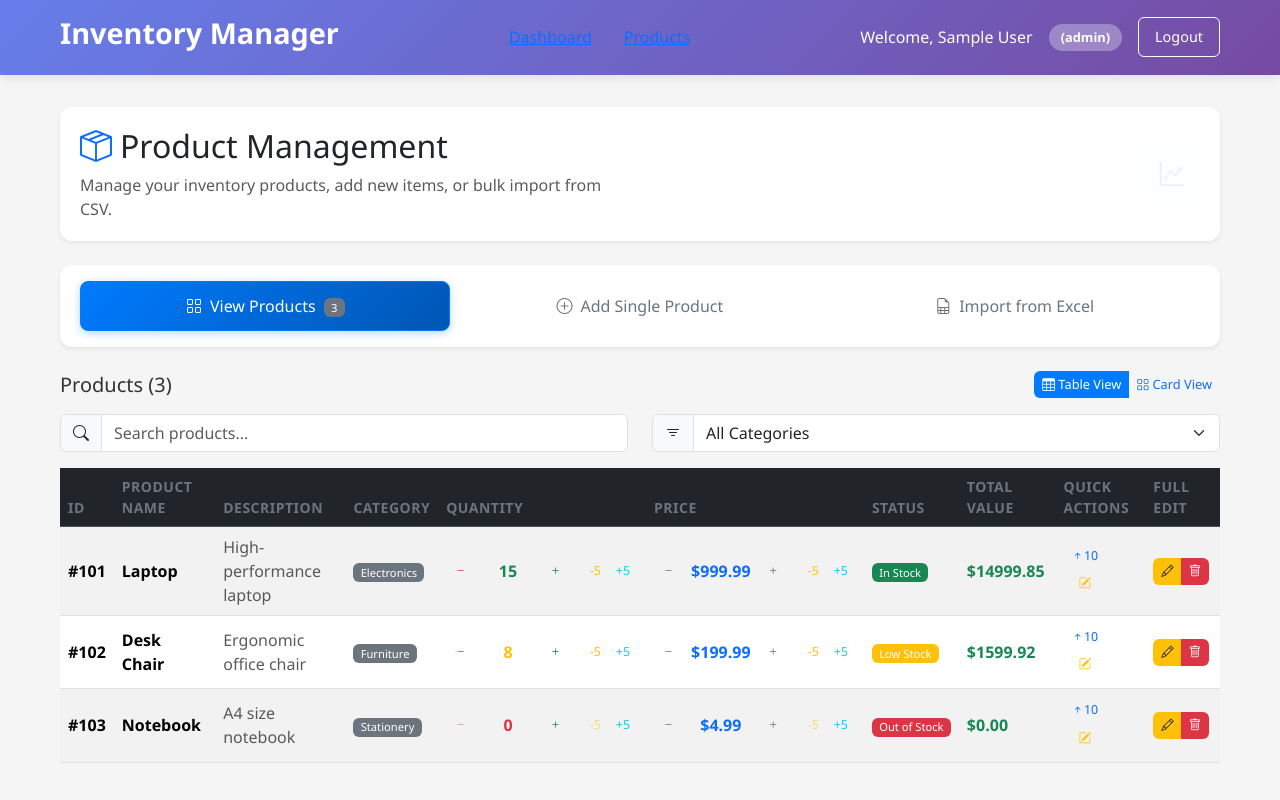
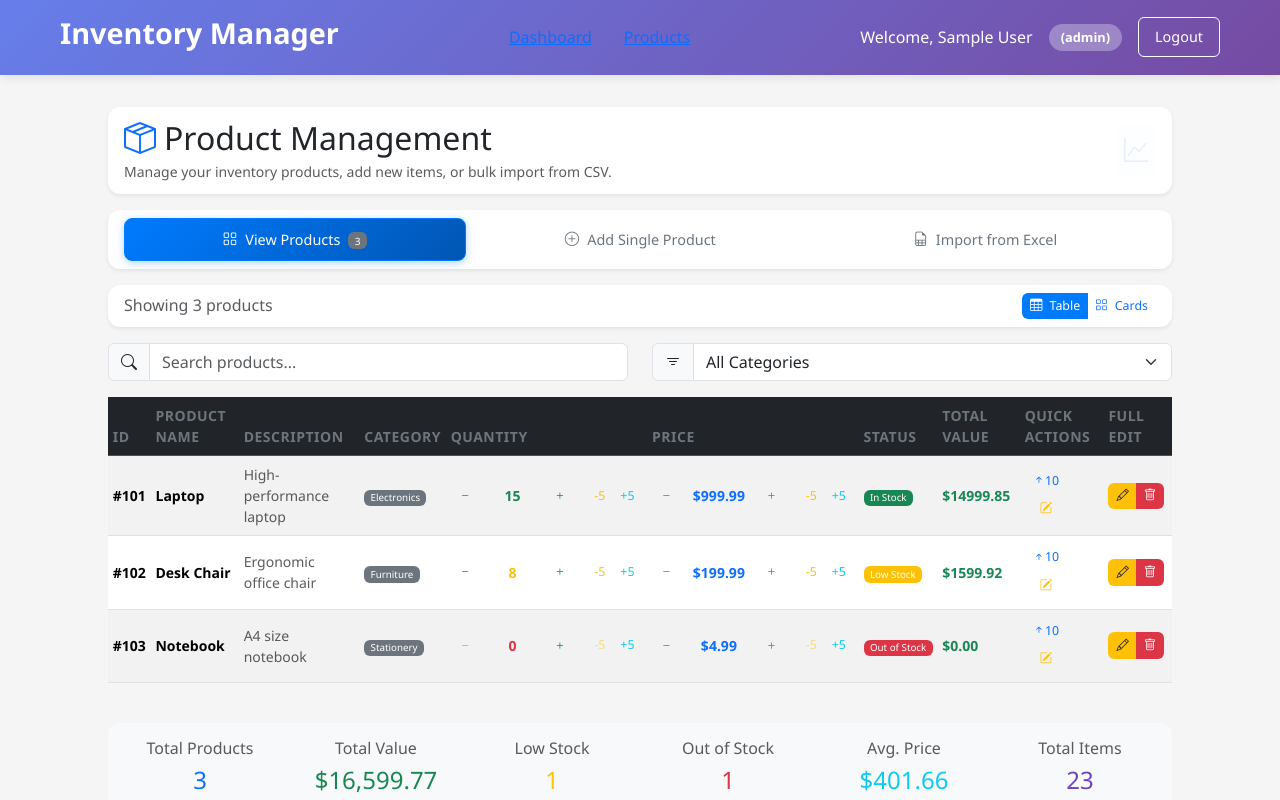
Before and after one commit to Ahmed143-9/Inventory_Management, a React (Create React App) app: page /products in a window 1280 px wide. Shown: the top 800 px of the page. Built offline with nearby package versions, Linux system fonts and the light colour scheme; sample sign-in values are in the browser's storage.

Commit message:
updated all

```diff
--- a/src/components/inventory/ProductList.js
+++ b/src/components/inventory/ProductList.js
@@ -8,22 +8,28 @@ const ProductList = ({ products, onUpdate, onDelete }) => {
 
   return (
     <div className="product-list">
-      {/* View Mode Toggle */}
-      <div className="d-flex justify-content-between align-items-center mb-3">
-        <h5 className="mb-0">Products ({products.length})</h5>
-        <div className="btn-group">
+      {/* View Mode Toggle - Full Width */}
+      <div className="card border-0 shadow-sm mb-3">
+        <div className="card-body py-2">
+          <div className="d-flex justify-content-between align-items-center">
+            <h6 className="mb-0 text-muted">
+              Showing {products.length} product{products.length !== 1 ? 's' : ''}
+            </h6>
+            <div className="btn-group btn-group-sm">
               <button
-            className={`btn btn-sm ${viewMode === 'table' ? 'btn-primary' : 'btn-outline-primary'}`}
+                className={`btn ${viewMode === 'table' ? 'btn-primary' : 'btn-outline-primary'}`}
                 onClick={() => setViewMode('table')}
               >
-            <i className="bi bi-table"></i> Table View
+                <i className="bi bi-table me-1"></i> Table
               </button>
               <button
-            className={`btn btn-sm ${viewMode === 'card' ? 'btn-primary' : 'btn-outline-primary'}`}
+                className={`btn ${viewMode === 'card' ? 'btn-primary' : 'btn-outline-primary'}`}
                 onClick={() => setViewMode('card')}
               >
-            <i className="bi bi-grid"></i> Card View
+                <i className="bi bi-grid me-1"></i> Cards
               </button>
+            </div>
+          </div>
         </div>
       </div>
 
@@ -35,9 +41,9 @@ const ProductList = ({ products, onUpdate, onDelete }) => {
           onDelete={onDelete}
         />
       ) : (
-        <div className="row">
+        <div className="row g-2">
           {products.map(product => (
-            <div key={product.id} className="col-md-4 mb-3">
+            <div key={product.id} className="col-12 col-sm-6 col-md-4 col-lg-3">
               <ProductCard
                 product={product}
                 onUpdate={onUpdate}
--- a/src/components/inventory/ProductsTable.js
+++ b/src/components/inventory/ProductsTable.js
@@ -112,7 +112,7 @@ const ProductsTable = ({ products, onUpdate, onDelete }) => {
 
       {/* Products Table */}
       <div className="table-responsive">
-        <table className="table table-striped table-hover">
+        <table className="table table-striped table-hover table-sm">
           <thead className="table-dark">
             <tr>
               <th>ID</th>
--- a/src/context/InventoryContext.js
+++ b/src/context/InventoryContext.js
@@ -14,34 +14,9 @@ export const useInventory = () => {
 export const InventoryProvider = ({ children }) => {
   const [products, setProducts] = useState([]);
   const [loading, setLoading] = useState(true);
+  const [nextId, setNextId] = useState(101); // Start from 101
 
-  // Generate short 3-digit unique ID (100-999)
-  // Most robust short ID generator
-const generateShortId = () => {
-  const usedIds = new Set(products.map(p => p.id));
-
-  // Try sequential first (101, 102, 103...)
-  if (products.length === 0) return 101;
-
-  const maxId = Math.max(...products.map(p => p.id));
-  const nextSequential = maxId + 1;
-
-  // If sequential is within 3-digit range, use it
-  if (nextSequential <= 999) {
-    return nextSequential;
-  }
-
-  // Otherwise find the smallest available ID
-  for (let id = 101; id <= 999; id++) {
-    if (!usedIds.has(id)) {
-      return id;
-    }
-  }
-
-  // Fallback (should rarely happen)
-  return Date.now() % 1000;
-};
-  // Load products from localStorage on component mount
+  // Load products and determine next ID
   useEffect(() => {
     const loadProducts = () => {
       try {
@@ -49,8 +24,14 @@ const generateShortId = () => {
         if (savedProducts) {
           const parsedProducts = JSON.parse(savedProducts);
           setProducts(parsedProducts);
+
+          // Find the highest ID and set nextId to highest + 1
+          if (parsedProducts.length > 0) {
+            const maxId = Math.max(...parsedProducts.map(p => p.id));
+            setNextId(maxId + 1);
+          }
         } else {
-          // Initialize with some sample data
+          // Initialize with sample data
           const initialProducts = [
             {
               id: 101,
@@ -81,12 +62,13 @@ const generateShortId = () => {
             }
           ];
           setProducts(initialProducts);
+          setNextId(104); // Next ID after 103
           localStorage.setItem('inventoryProducts', JSON.stringify(initialProducts));
         }
       } catch (error) {
         console.error('Error loading products:', error);
-        // Initialize with empty array if there's an error
         setProducts([]);
+        setNextId(101);
       } finally {
         setLoading(false);
       }
@@ -97,10 +79,10 @@ const generateShortId = () => {
 
   // Save to localStorage whenever products change
   useEffect(() => {
-    if (!loading && products.length > 0) {
+    if (!loading) {
       try {
         localStorage.setItem('inventoryProducts', JSON.stringify(products));
-        console.log('Products saved to localStorage:', products.map(p => ({ id: p.id, name: p.name })));
+        console.log('Products saved. Current IDs:', products.map(p => p.id));
       } catch (error) {
         console.error('Error saving products:', error);
       }
@@ -108,23 +90,22 @@ const generateShortId = () => {
   }, [products, loading]);
 
  const addProduct = (productData) => {
-    console.log('Adding new product:', productData);
+  // Simple sequential ID based on current products
+  const newId = products.length > 0 ? Math.max(...products.map(p => p.id)) + 1 : 101;
+
   const newProduct = {
-      id: generateShortId(), // Use the new short ID generator
+    id: newId,
     ...productData,
     createdAt: new Date().toISOString()
   };
-    console.log('New product with ID:', newProduct.id);
-    setProducts(prev => {
-      const updatedProducts = [...prev, newProduct];
-      console.log('Updated products array IDs:', updatedProducts.map(p => p.id));
-      return updatedProducts;
-    });
+
+  console.log('Adding product with ID:', newProduct.id);
+
+  setProducts(prev => [...prev, newProduct]);
   return newProduct;
 };
 
   const updateProduct = (productId, updatedData) => {
-    console.log(`Updating product ${productId}:`, updatedData);
     setProducts(prev =>
       prev.map(product =>
         product.id === productId ? { ...product, ...updatedData, updatedAt: new Date().toISOString() } : product
@@ -133,7 +114,6 @@ const generateShortId = () => {
   };
 
   const deleteProduct = (productId) => {
-    console.log(`Deleting product ${productId}`);
     setProducts(prev => prev.filter(product => product.id !== productId));
   };
 
--- a/src/pages/Products.js
+++ b/src/pages/Products.js
@@ -50,25 +50,25 @@ const Products = () => {
 
   return (
     <ProtectedRoute>
-      <div className="products-page">
-        {/* Header Section */}
-        <div className="row mb-4">
-          <div className="col-md-12">
+      <div className="products-page container-fluid px-3 px-md-4 px-lg-5">
+        {/* Header Section - Full Width */}
+        <div className="row mb-3">
+          <div className="col-12">
             <div className="card border-0 shadow-sm">
-              <div className="card-body">
+              <div className="card-body py-3">
                 <div className="row align-items-center">
-                  <div className="col-md-6">
-                    <h2 className="card-title mb-2">
+                  <div className="col-md-8">
+                    <h2 className="card-title mb-1">
                       <i className="bi bi-box-seam text-primary me-2"></i>
                       Product Management
                     </h2>
-                    <p className="text-muted mb-0">
+                    <p className="text-muted mb-0 small">
                       Manage your inventory products, add new items, or bulk import from CSV.
                     </p>
                   </div>
-                  <div className="col-md-6 text-end">
-                    <div className="bg-primary bg-opacity-10 rounded p-3 d-inline-block">
-                      <i className="bi bi-graph-up text-primary fs-2"></i>
+                  <div className="col-md-4 text-end">
+                    <div className="bg-primary bg-opacity-10 rounded p-2 d-inline-block">
+                      <i className="bi bi-graph-up text-primary fs-4"></i>
                     </div>
                   </div>
                 </div>
@@ -77,11 +77,11 @@ const Products = () => {
           </div>
         </div>
 
-        {/* Tab Navigation */}
-        <div className="row mb-4">
-          <div className="col-md-12">
+        {/* Tab Navigation - Full Width */}
+        <div className="row mb-3">
+          <div className="col-12">
             <div className="card border-0 shadow-sm">
-              <div className="card-body py-3">
+              <div className="card-body py-2">
                 <ul className="nav nav-pills nav-fill" role="tablist">
                   <li className="nav-item" role="presentation">
                     <button
@@ -123,9 +123,9 @@ const Products = () => {
           </div>
         </div>
 
-        {/* Tab Content */}
+        {/* Tab Content - Full Width */}
         <div className="row">
-          <div className="col-md-12">
+          <div className="col-12">
             <div className="tab-content">
               <div className="tab-pane fade show active">
                 {renderTabContent()}
@@ -134,29 +134,29 @@ const Products = () => {
           </div>
         </div>
 
-        {/* Quick Stats Footer */}
-        <div className="row mt-4">
-          <div className="col-md-12">
+        {/* Quick Stats Footer - Full Width */}
+        <div className="row mt-3">
+          <div className="col-12">
             <div className="card border-0 bg-light">
-              <div className="card-body py-3">
+              <div className="card-body py-2">
                 <div className="row text-center">
-                  <div className="col-md-3">
+                  <div className="col-6 col-md-3">
                     <small className="text-muted d-block">Total Products</small>
                     <strong className="text-primary">{products.length}</strong>
                   </div>
-                  <div className="col-md-3">
+                  <div className="col-6 col-md-3">
                     <small className="text-muted d-block">Categories</small>
                     <strong className="text-success">
                       {[...new Set(products.map(p => p.category))].length}
                     </strong>
                   </div>
-                  <div className="col-md-3">
+                  <div className="col-6 col-md-3">
                     <small className="text-muted d-block">Low Stock</small>
                     <strong className="text-warning">
                       {products.filter(p => p.quantity < 10 && p.quantity > 0).length}
                     </strong>
                   </div>
-                  <div className="col-md-3">
+                  <div className="col-6 col-md-3">
                     <small className="text-muted d-block">Out of Stock</small>
                     <strong className="text-danger">
                       {products.filter(p => p.quantity === 0).length}
--- a/src/styles/App.css
+++ b/src/styles/App.css
@@ -1058,3 +1058,141 @@ body {
   font-size: 0.7em;
   font-weight: 500;
 }
+
+/* Products Page Full Width Layout */
+.container-fluid {
+  max-width: 100%;
+  padding-left: 0.5rem;
+  padding-right: 0.5rem;
+}
+
+@media (min-width: 768px) {
+  .container-fluid {
+    padding-left: 1rem;
+    padding-right: 1rem;
+  }
+}
+
+@media (min-width: 1200px) {
+  .container-fluid {
+    padding-left: 1.5rem;
+    padding-right: 1.5rem;
+  }
+}
+
+/* Compact Table Styles */
+.table-sm {
+  font-size: 0.875rem;
+}
+
+.table-sm th,
+.table-sm td {
+  padding: 0.5rem 0.3rem;
+}
+
+/* Card Grid Improvements */
+.row.g-2 {
+  margin: -0.25rem;
+}
+
+.row.g-2 > [class*="col-"] {
+  padding: 0.25rem;
+}
+
+/* Compact Card Styles */
+.card-body {
+  padding: 1rem;
+}
+
+.card-footer {
+  padding: 0.75rem;
+}
+
+/* Tab Navigation Compact */
+.nav-pills .nav-link {
+  padding: 0.6rem 1rem;
+  font-size: 0.9rem;
+}
+
+/* Header Compact */
+.card-body.py-3 {
+  padding-top: 0.75rem !important;
+  padding-bottom: 0.75rem !important;
+}
+
+/* Stats Footer Compact */
+.card-body.py-2 {
+  padding-top: 0.5rem !important;
+  padding-bottom: 0.5rem !important;
+}
+
+/* Better Mobile Layout */
+@media (max-width: 576px) {
+  .container-fluid {
+    padding-left: 0.25rem;
+    padding-right: 0.25rem;
+  }
+
+  .card-body {
+    padding: 0.75rem;
+  }
+
+  .nav-pills .nav-link {
+    padding: 0.5rem 0.75rem;
+    font-size: 0.8rem;
+  }
+
+  .table-responsive {
+    font-size: 0.8rem;
+  }
+
+  /* Stack cards on very small screens */
+  .col-12.col-sm-6.col-md-4.col-lg-3 {
+    flex: 0 0 100%;
+    max-width: 100%;
+  }
+}
+
+/* Medium screens */
+@media (min-width: 576px) and (max-width: 768px) {
+  .col-12.col-sm-6.col-md-4.col-lg-3 {
+    flex: 0 0 50%;
+    max-width: 50%;
+  }
+}
+
+/* Large screens */
+@media (min-width: 768px) and (max-width: 1200px) {
+  .col-12.col-sm-6.col-md-4.col-lg-3 {
+    flex: 0 0 33.333%;
+    max-width: 33.333%;
+  }
+}
+
+/* Extra large screens */
+@media (min-width: 1200px) {
+  .col-12.col-sm-6.col-md-4.col-lg-3 {
+    flex: 0 0 25%;
+    max-width: 25%;
+  }
+}
+
+/* Ensure tables use full width */
+.table-responsive {
+  width: 100%;
+}
+
+/* Compact buttons */
+.btn-group-sm .btn {
+  padding: 0.25rem 0.5rem;
+  font-size: 0.775rem;
+}
+
+/* Reduce spacing between sections */
+.mb-3 {
+  margin-bottom: 1rem !important;
+}
+
+.mb-4 {
+  margin-bottom: 1.5rem !important;
+}
```
Lines whose indentation alone changed are shown as unchanged.
